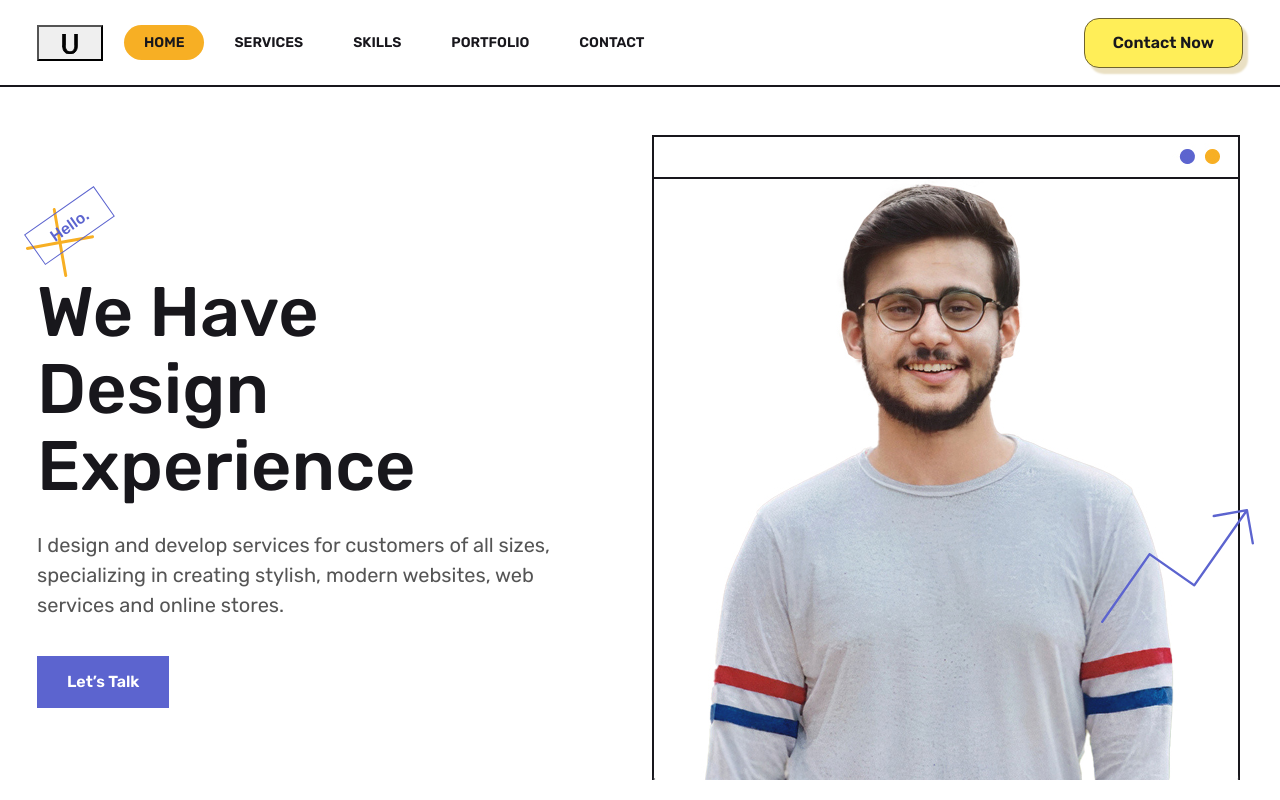
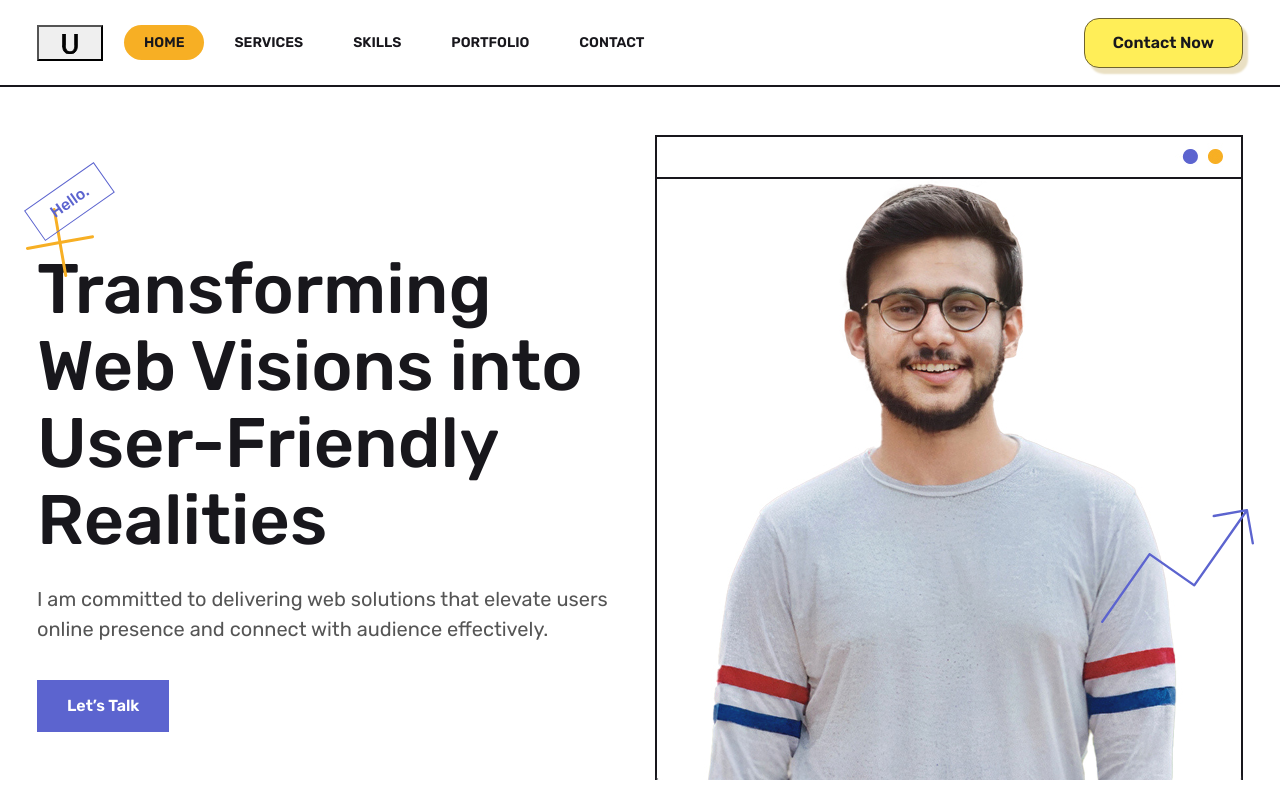
Before and after one commit to developedbyumair/Umair-Ali-01.github.io, a Next.js app: page / in a window 1280 px wide. Shown: the top 800 px of the page. Built offline with nearby package versions, Linux system fonts and the light colour scheme.

Commit message:
Update Home.js

```diff
--- a/src/components/Home.js
+++ b/src/components/Home.js
@@ -1,29 +1,34 @@
+import React from "react";
+
 const Home = () => {
   return (
     <section id="home" className="home-section">
-      <div className="effect-1">
-        <img src="assets/img/effect-1.svg" className="svg" alt="image" />
-      </div>
       <div className="effect-2">
         <img src="assets/img/effect-2.svg" className="svg" alt="image" />
       </div>
       <div className="container">
         <div className="row min-vh-100 align-items-center">
-          <div className="col-lg-6 pe-xl-5 py-5">
+          <div className="col-lg-6 py-5">
             <div className="home-intro one-page-nav">
+              <div className="effect-1">
+                <img
+                  src="assets/img/effect-1.svg"
+                  className="svg"
+                  alt="image"
+                />
+              </div>
               <h6>
                 <span>Hello.</span>
               </h6>
               <h1>
-                We Have <br />
-                Design
+                Transforming <br />
+                Web Visions into
                 <br />
-                Experience
+                User-Friendly Realities
               </h1>
               <p>
-                I design and develop services for customers of all sizes,
-                specializing in creating stylish, modern websites, web services
-                and online stores.
+                I am committed to delivering web solutions that elevate users
+                online presence and connect with audience effectively.
               </p>
               <div className="btn-bar">
                 <a className="px-btn px-btn-theme" href="#contactus">
@@ -33,7 +38,7 @@ const Home = () => {
             </div>
           </div>
           <div className="col-lg-6">
-            <div className="home-image">
+            <div className="d-flex justify-content-lg-end">
               <img src="assets/img/Banner.jpg" alt="Banner" />
             </div>
           </div>
```
